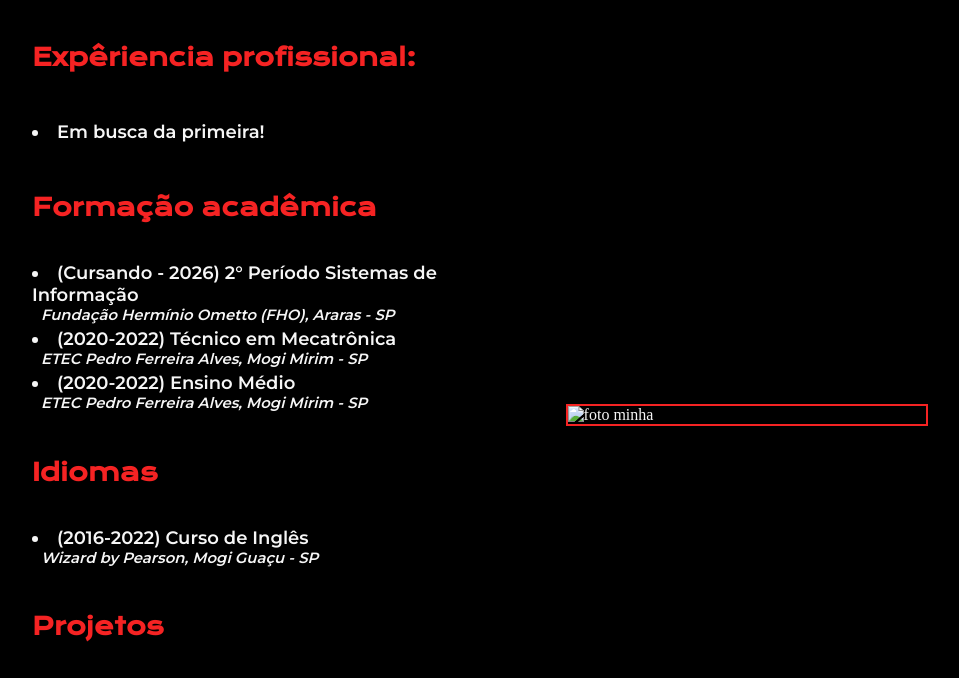
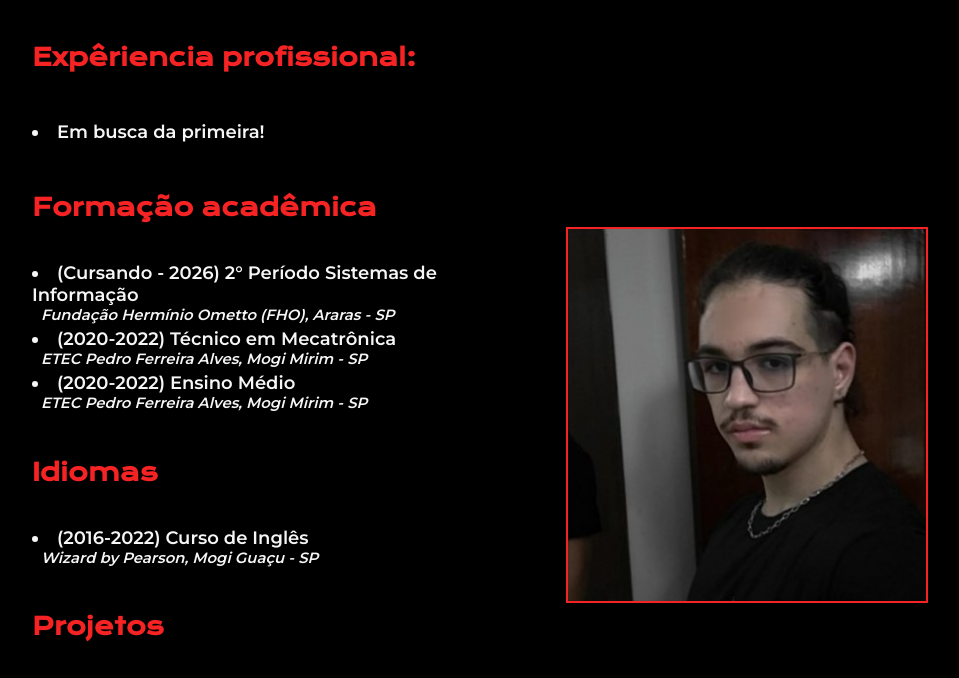
Before and after one commit to ltbreno1/portfolio, a plain HTML site: page curriculo.html in a window 1280 px wide. Shown: the part 77-755 px from the top of the page, without its empty margins (160-1119 px from the left). Drawn offline with nearby package versions, Linux system fonts and the light colour scheme.

Commit message:
curriculo.html

```diff
--- a/curriculo.html
+++ b/curriculo.html
@@ -47,7 +47,7 @@
                     <li>Desenvolvimento de um Pong de LED</li>
                 </u1>
         </section>
-    <img class="imagem"  src="assets/eu (1).jpg" alt="foto minha";>
+    <img class="imagem"  src="eu (1).jpg" alt="foto minha";>
     </main>
     <footer class="rodape">
         <p>Desenvolvido por Breno Lana.</p>
```
